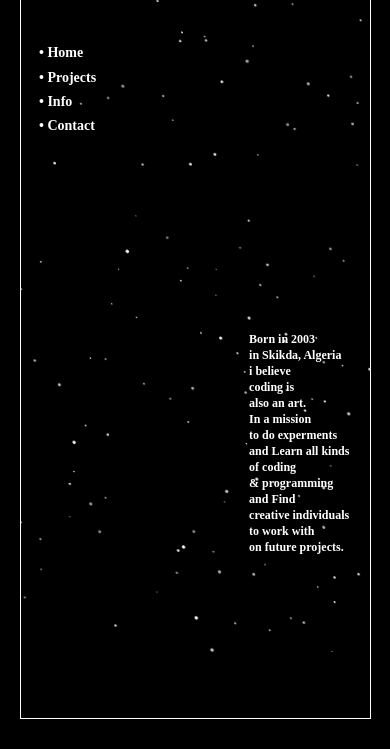
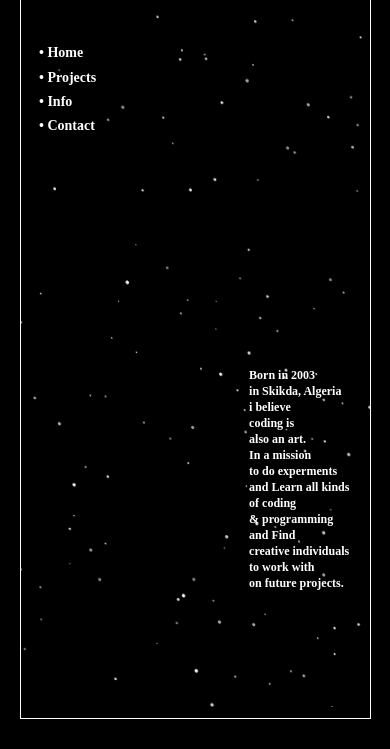
Before and after one commit to Alaa-Younsi/Alaa-Younsi-Portfolio, a plain HTML site: page index.html in a window 390 px wide. Shown: the part 95-844 px from the top of the page. Drawn offline with nearby package versions, Linux system fonts and the light colour scheme.

Commit message:
Update sytle.css

```diff
--- a/sytle.css
+++ b/sytle.css
@@ -24,11 +24,10 @@ html, body {
 @media screen and (max-width: 600px) {
     #Page {
         width: 90%;
-        height: 85vh;
+        height: 90vh;
         position: fixed;
-        top: 3.5%;
+        top: 5%;
         left: 5%;
-        overflow: hidden;
     }
 }
 
@@ -49,6 +48,7 @@ html, body {
         height: 1px;
         position: fixed;
         top: 3.5%;
+        left: 5%;
     }
 }
 
@@ -65,6 +65,7 @@ html, body {
         height: 1px;
         position: fixed;
         bottom: 3.5%;
+        left: 5%;
     }
 }
 
```
